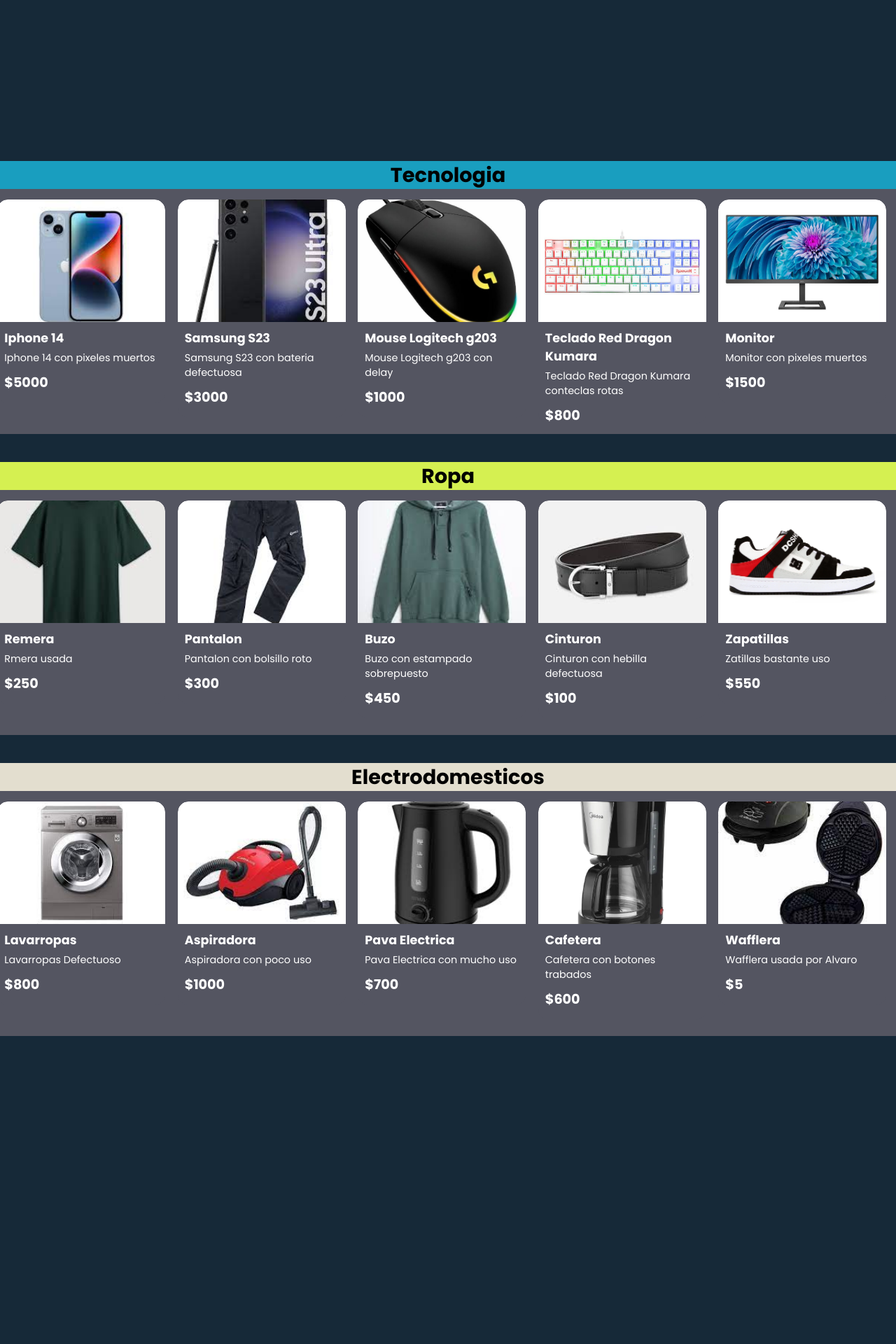
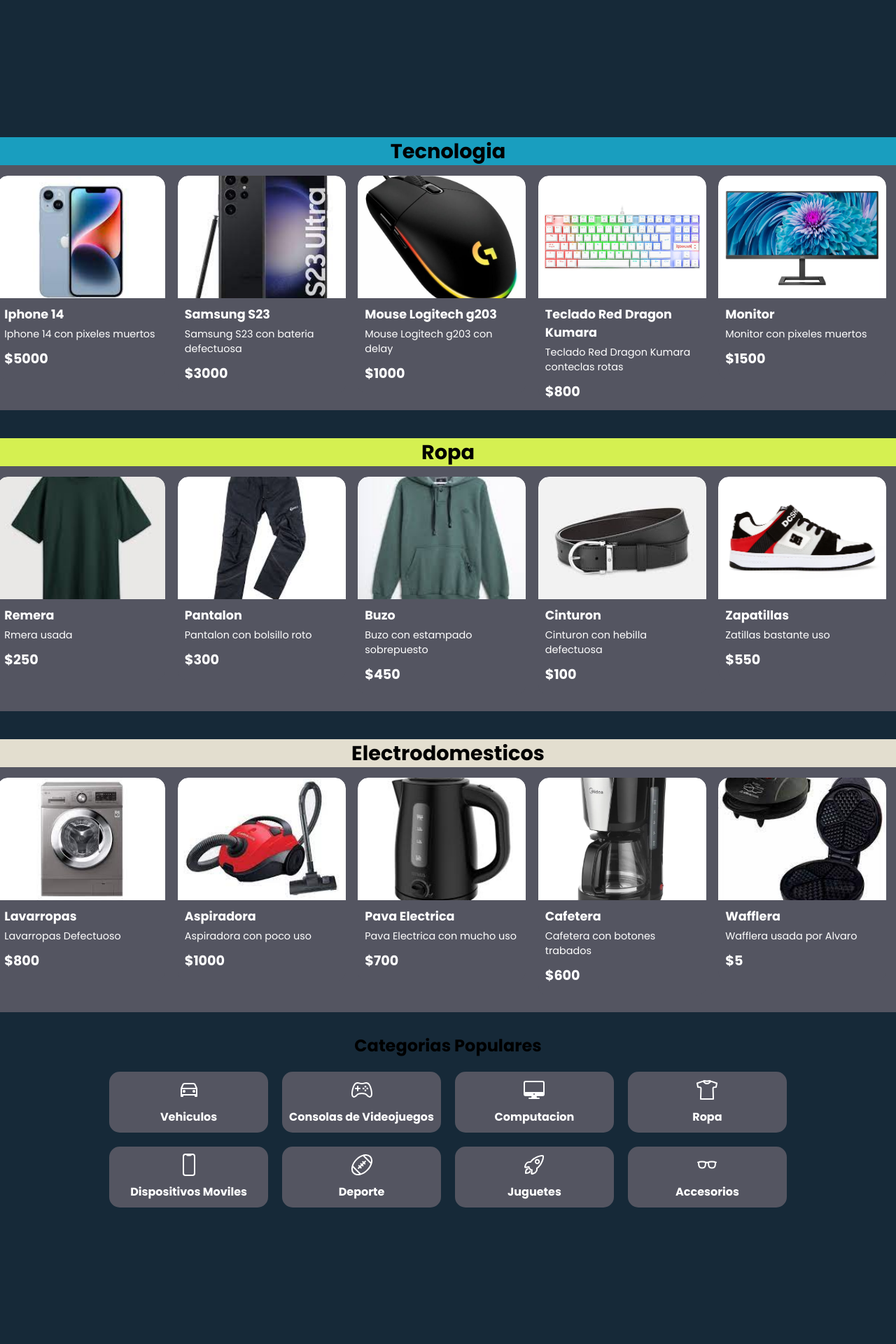
Before and after one commit to ATREUSR/Proyecto-2023, a PHP site: page /Pagina-inicial.html in a window 1280 px wide. Shown: the part 695-2615 px from the top of the page at 70% size. Run offline with PHP 8.4, Linux system fonts and the light colour scheme.

Commit message:
Feat: categorias populares

```diff
--- a/Frontend/Pagina-inicial/Pagina-inicial.css
+++ b/Frontend/Pagina-inicial/Pagina-inicial.css
@@ -179,7 +179,7 @@ body{
 
 .sections {
     position: relative;
-    top: 200px;
+    top: 300px;
     display: flex;
     flex-direction: column;
     align-items: center;
@@ -189,7 +189,7 @@ body{
 
 .section {
     position: relative;
-    top: 20px;
+    top: 30px;
     margin-top: 20px;
     margin-bottom: 20px;
     flex: 0 0 auto;
@@ -286,3 +286,47 @@ body{
     font-size: 1.2rem;
     margin-top: 10px;
 }
+
+.categorias-populares{
+    position: relative;
+    top: 20px;
+    display: flex;
+    flex-direction: column;
+    align-items: center;
+    padding-top: 20px;
+    background-color: #162938;
+    justify-content: space-between;
+}
+
+.categorias-populares-container {
+    display: grid;
+    grid-template-columns: repeat(4, 1fr);
+    grid-gap: 20px;
+    padding: 20px;
+}
+
+.categoria {
+    display: flex;
+    flex-direction: column;
+    align-items: center;
+    background-color: #545561;
+    border-radius: 15px;
+    padding: 10px;
+    color: #fff;
+    text-align: center;
+    cursor: pointer;
+}
+
+.categoria:hover {
+    color: #199ebf;
+    box-shadow: 0px 0px 10px rgba(255, 255, 255, 0.3);
+}
+
+.categoria ion-icon {
+    font-size: 2rem;
+    margin-bottom: 10px;
+}
+
+.categoria h3 {
+    font-size: 1rem;
+}
--- a/Frontend/Pagina-inicial/Pagina-inicial.html
+++ b/Frontend/Pagina-inicial/Pagina-inicial.html
@@ -270,7 +270,46 @@
           </div>
        </div>
     </div>
-  </div>
+
+    <div class="categorias-populares">
+      <div class="categorias-populares-title">
+        <h2>Categorias Populares</h2>
+      </div>
+      <div class="categorias-populares-container">
+        <div class="categoria">
+          <ion-icon name="car-outline"></ion-icon>
+          <h3>Vehiculos</h3>
+        </div>
+        <div class="categoria">
+          <ion-icon name="game-controller-outline"></ion-icon>
+          <h3>Consolas de Videojuegos</h3>
+        </div>
+        <div class="categoria">
+          <ion-icon name="desktop-outline"></ion-icon>
+          <h3>Computacion</h3>
+        </div>
+        <div class="categoria">
+          <ion-icon name="shirt-outline"></ion-icon>
+          <h3>Ropa</h3>
+        </div>
+        <div class="categoria">
+          <ion-icon name="phone-portrait-outline"></ion-icon>
+          <h3>Dispositivos Moviles</h3>
+        </div>
+        <div class="categoria">
+          <ion-icon name="american-football-outline"></ion-icon>
+          <h3>Deporte</h3>
+        </div>
+        <div class="categoria">
+          <ion-icon name="rocket-outline"></ion-icon>
+          <h3>Juguetes</h3>
+        </div>
+        <div class="categoria">
+          <ion-icon name="glasses-outline"></ion-icon>
+          <h3>Accesorios</h3>
+        </div>
+      </div>
+    </div>
 
   <script src="Pagina-inicial.js"></script>
   <script type="module" src="https://unpkg.com/ionicons@7.1.0/dist/ionicons/ionicons.esm.js"></script>
```
